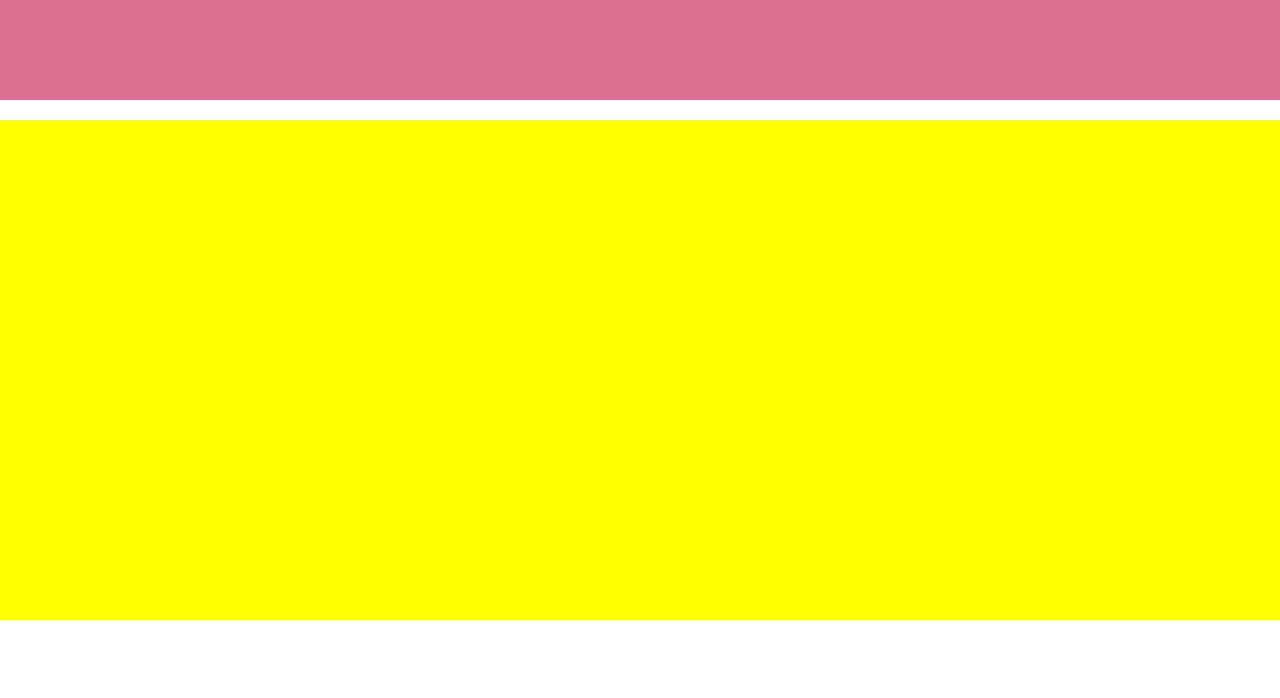
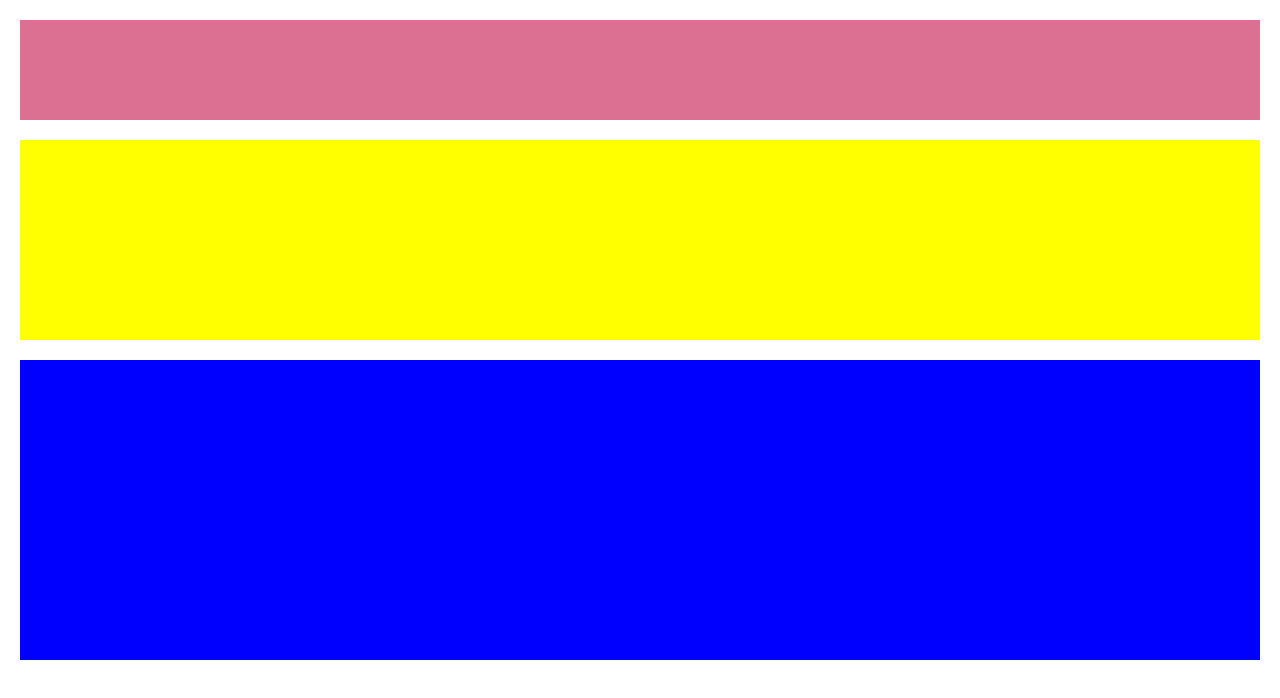
Before and after one commit to Antoniok2/htmlcss-struttura-wp, a plain HTML site: page index.html in a window 1280 px wide. Drawn offline with Linux system fonts and the light colour scheme.

Commit message:
add contenitore2 + regole per impostazione layout

```diff
--- a/css/style.css
+++ b/css/style.css
@@ -7,16 +7,34 @@
 /* qui trovo l'intestazione */
 .intestazione{
     height: 100px;
+    margin-top: 20px;
 
         /* regole debug */
     background-color: palevioletred;
 }
 
 .contenitore1{
-    height: 500px;
+    height: 200px;
     margin: 20px 0;
 
     /* regole debug */
     background-color: yellow;
+}
 
+.intestazione, .contenitore1, .contenitore2{
+    margin-left: 20px;
+    margin-right: 20px;
 }
+
+.contenitore2{
+    height: 300px;
+
+    /* regole di debug */
+    background-color: blue;
+}
+
+.clearfix::after{
+    content: "";
+    display: table;
+    clear: both;
+}
--- a/index.html
+++ b/index.html
@@ -23,6 +23,12 @@
     <main>
         <section class="contenitore1">
 
+        </section>
+
+        <section class="contenitore2">
+            <div class="clearfix">
+
+            </div>
 
         </section>
 
```
